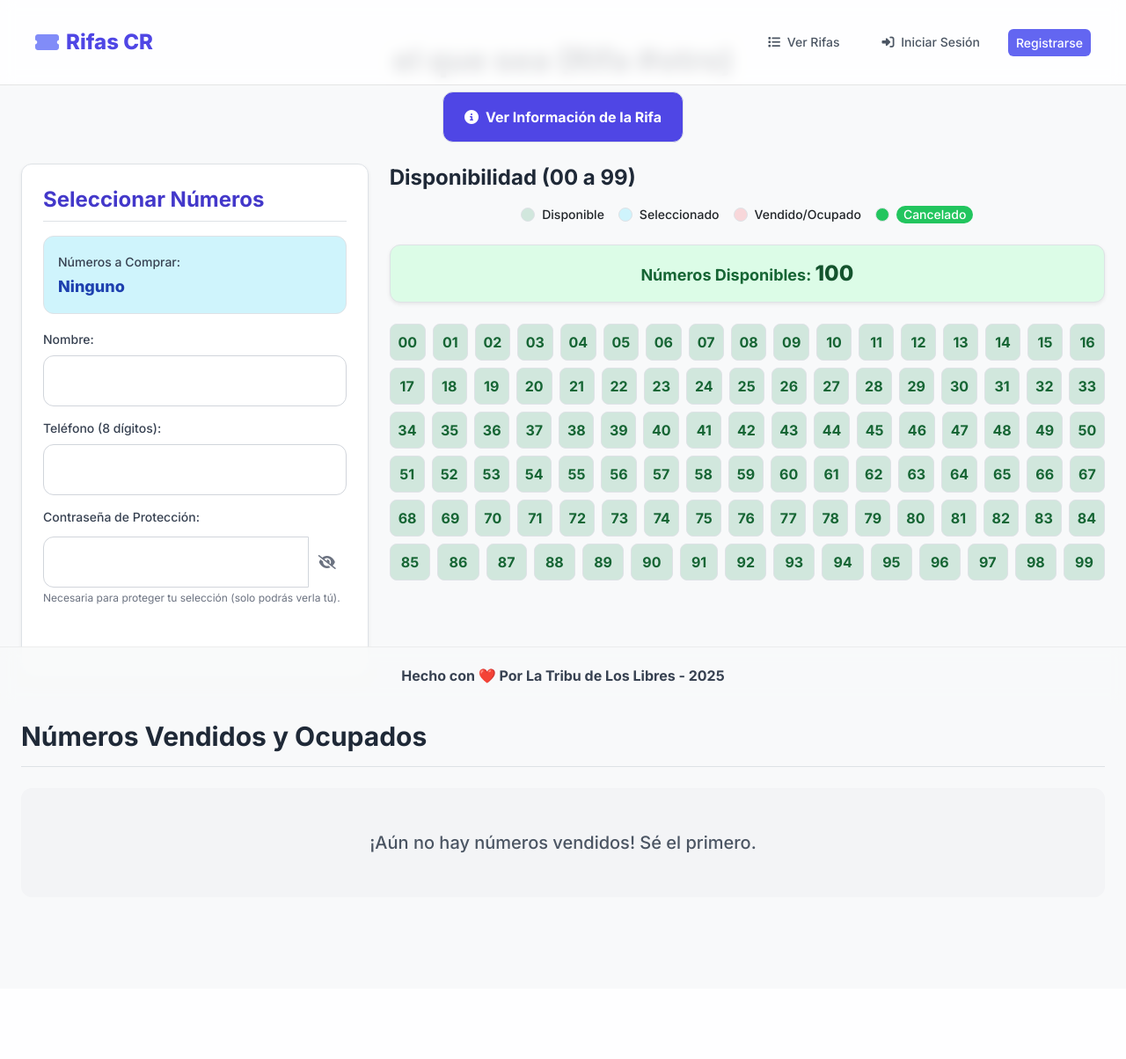
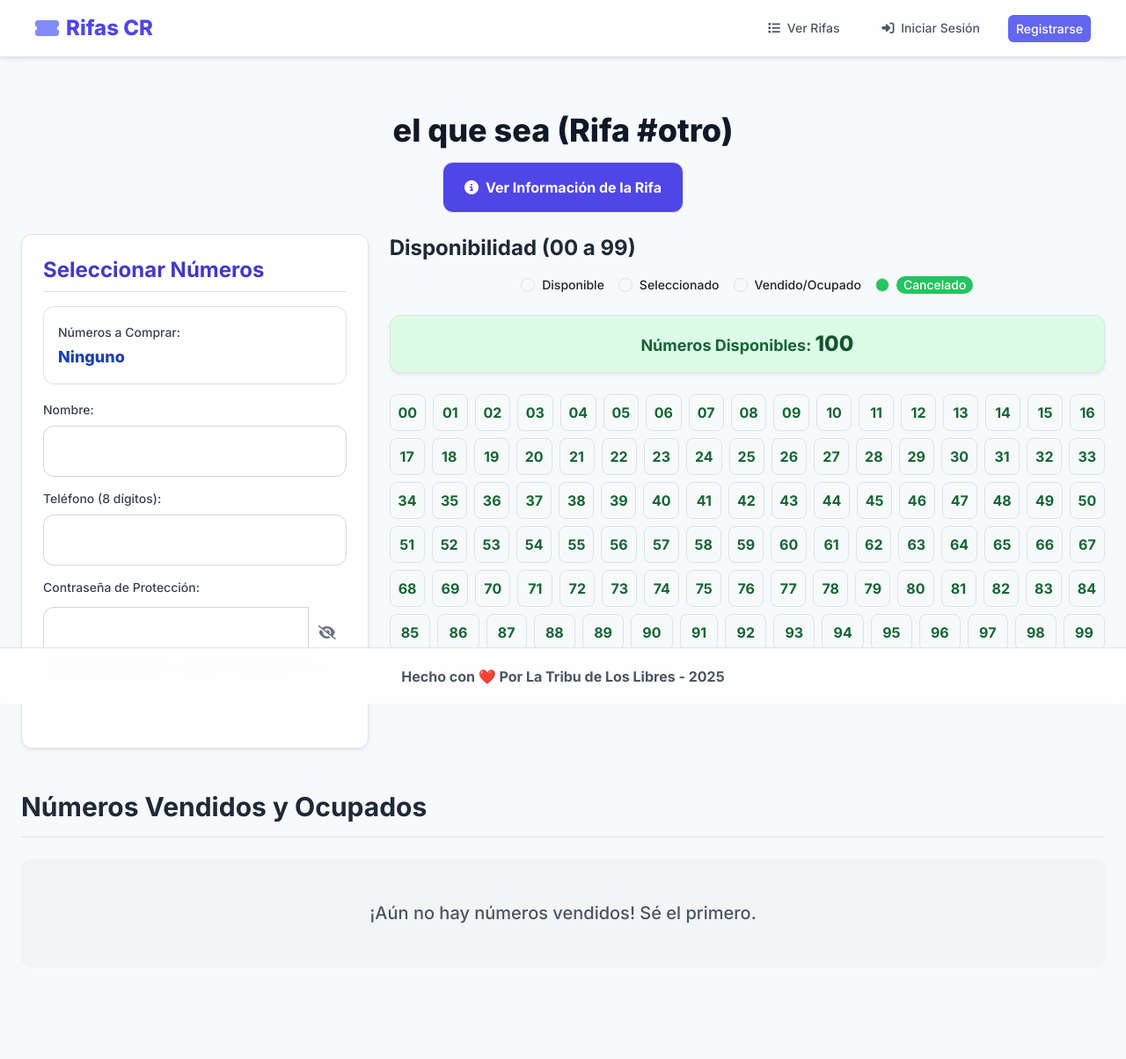
Before and after one commit to kerm1977/rifas, a Flask app: page /rifas/6 in a window 1280 px wide. Shown: the whole page at 88% size. Before the commit the page ends 970 px from the top, so only its background shows below. Run offline with Flask 3, Linux system fonts and the light colour scheme; data comes from the database, SQL or seed files in the repository; data that the repository does not hold is empty; some libraries are stand-ins or nearby versions.

Commit message:
Corregido el navbar y los margenes del contenido

```diff
--- a/static/css/detalle_rifa.css
+++ b/static/css/detalle_rifa.css
@@ -1,72 +1,92 @@
-/* --------------------------------------------------------------------------------
-   ESTILOS ESPECÍFICOS PARA DETALLE DE RIFA
-   Movidos desde detalle_rifa.html y base.css para una separación limpia.
--------------------------------------------------------------------------------- */
+/* Archivo: base.css */
 
-/* --- Colores Pastel (Si no están en un archivo base de Tailwind) --- */
-/* Si estos ya están en base.css, se pueden eliminar de aquí. Los dejo por si acaso. */
-.bg-pastel-green { background-color: #d1e7dd; } /* Success light */
-.bg-pastel-red { background-color: #f8d7da; } /* Danger light */
-.bg-pastel-blue { background-color: #cff4fc; } /* Info light */
-
-
-/* --- CSS para el efecto de difuminado en el scroll (scrolling-fade) --- */
-
-.scrolling-fade {
-    /* Permite que la sombra del scroll esté sobre el contenido */
-    position: relative;
-    /* Oculta el scrollbar en Webkit (Chrome, Safari) */
-    overflow-y: scroll;
-}
-.scrolling-fade::-webkit-scrollbar {
-    display: none; /* Oculta el scrollbar */
-}
-.scrolling-fade {
-    -ms-overflow-style: none; /* Oculta el scrollbar en IE y Edge */
-    scrollbar-width: none; /* Oculta el scrollbar en Firefox */
+/* --- Estilos Generales y Reset --- */
+body {
+    font-family: 'Inter', sans-serif;
+    background-color: #f8f9fa; /* Un gris muy claro */
+    /* CAMBIO: Padding superior e inferior para compensar navbar y footer fijos */
+    padding-top: 5rem;    /* Espacio para el navbar fijo */
+    padding-bottom: 5rem; /* Espacio para el footer fijo */
 }
 
-/* El pseudo-elemento que crea el efecto de difuminado en la parte inferior */
-.scrolling-fade::after {
-    content: "";
-    position: absolute;
-    bottom: 0;
+/* --- ESTILOS DEL NAVBAR (MENÚ) --- */
+/* Contenedor principal del Navbar */
+.navbar-custom {
+    /* Estilos de fondo y blur sin cambios */
+    background-color: rgba(255, 255, 255, 0.85);
+    backdrop-filter: saturate(180%) blur(10px);
+    -webkit-backdrop-filter: saturate(180%) blur(10px);
+
+    box-shadow: 0 2px 4px rgba(0,0,0,0.1);
+    padding: 0 1rem; /* Padding horizontal */
+    position: fixed;
+    top: 0;
     left: 0;
-    right: 0;
-    /* Gradiente de transparencia a blanco, creando el efecto de difuminado */
-    background: linear-gradient(to top,
-        rgba(255, 255, 255, 1) 5%, /* Blanco sólido en la base */
-        rgba(255, 255, 255, 0.8) 15%,
-        rgba(255, 255, 255, 0) 100%);
-    /* Ajustar la altura para que el difuminado sea visible */
-    height: 3rem; /* 48px */
-    pointer-events: none; /* Asegura que el gradiente no bloquee el clic */
+    width: 100%;
+    z-index: 1000;
+    display: flex; /* Para centrar el contenido interno */
+    justify-content: center; /* Centra el inner-container */
+    flex-direction: column; /* Para que el menú móvil se posicione correctamente */
+}
+
+/* NUEVO: Contenedor interno para controlar la altura y el ancho máximo del contenido */
+.navbar-inner-container {
+    height: 3.5rem; /* Altura reducida para móvil */
+    display: flex;
+    justify-content: space-between;
+    align-items: center;
+    width: 100%;
+    max-width: 1280px; /* Coincide con max-w-7xl de Tailwind */
+}
+
+/* ... existing styles for .navbar-brand, #nav-toggler, .nav-link ... */
+
+/* Estilos para pantalla grande (Desktop) */
+@media (min-width: 1024px) {
+    /* CAMBIO: Se restaura la altura original en PC */
+    .navbar-inner-container {
+        height: 4rem;
+    }
+
+    #nav-toggler {
+        display: none; /* Ocultar hamburguesa */
+    }
+    #nav-menu {
+        display: flex; /* Mostrar enlaces en fila */
+        flex-direction: row;
+        width: auto;
+        margin-left: auto; /* Alinea a la derecha */
+    }
 }
 
 
-/* --- CSS para forzar Modal de Selección a Pantalla Completa en Móvil (hasta 991px) --- */
+/* --- ESTILOS DEL FOOTER --- */
+.footer-custom {
+    background-color: rgba(255, 255, 255, 0.85);
+    backdrop-filter: saturate(180%) blur(10px);
+    -webkit-backdrop-filter: saturate(180%) blur(10px);
 
-@media (max-width: 991.98px) {
-    /* Seleccionamos específicamente el modal de selección */
-    #selection-modal-bs .modal-dialog {
-        /* Fuerza la ocupación de toda la pantalla en móvil */
-        width: 100vw !important;
-        max-width: 100vw !important;
-        height: 100vh !important;
-        margin: 0 !important;
-        /* Asegura que el modal-content ocupe el espacio */
-        display: flex;
-        align-items: center;
-    }
+    color: #4b5563; /* Gray-600 */
+    padding: 1rem;
+    text-align: center;
+    position: fixed;
+    bottom: 0;
+    left: 0;
+    width: 100%;
+    z-index: 900;
+    height: 4rem; /* Altura fija para consistencia */
+    display: flex;
+    align-items: center;
+    justify-content: center;
+    border-top: 1px solid rgba(0,0,0,0.1);
+}
 
-    #selection-modal-bs .modal-content {
-        /* Esto es crucial para que el contenido dentro del modal tenga scroll si es necesario */
-        height: 100vh !important;
-        border-radius: 0 !important; /* Quitar redondeo en pantalla completa */
-    }
+.footer-custom a {
+    color: #4f46e5; /* Indigo */
+    font-weight: 600;
+    text-decoration: none;
+}
 
-    /* Asegurar que el body del modal pueda tener scroll si es necesario */
-    #selection-modal-bs .modal-body {
-        overflow-y: auto;
-    }
+.footer-custom a:hover {
+    text-decoration: underline;
 }
--- a/static/css/navbar.css
+++ b/static/css/navbar.css
@@ -75,7 +75,7 @@
 }
 
 /* Estilos para pantalla grande (Desktop) */
-@media (min-width: 1024px) {
+@media (min-width: 768px) {
     #nav-toggler {
         display: none; /* Ocultar hamburguesa */
     }
@@ -85,4 +85,8 @@
         width: auto;
         margin-left: auto; /* Alinea a la derecha */
     }
+
+    .navbar-custom {
+        padding: -0.5rem;
+    }
 }
```
